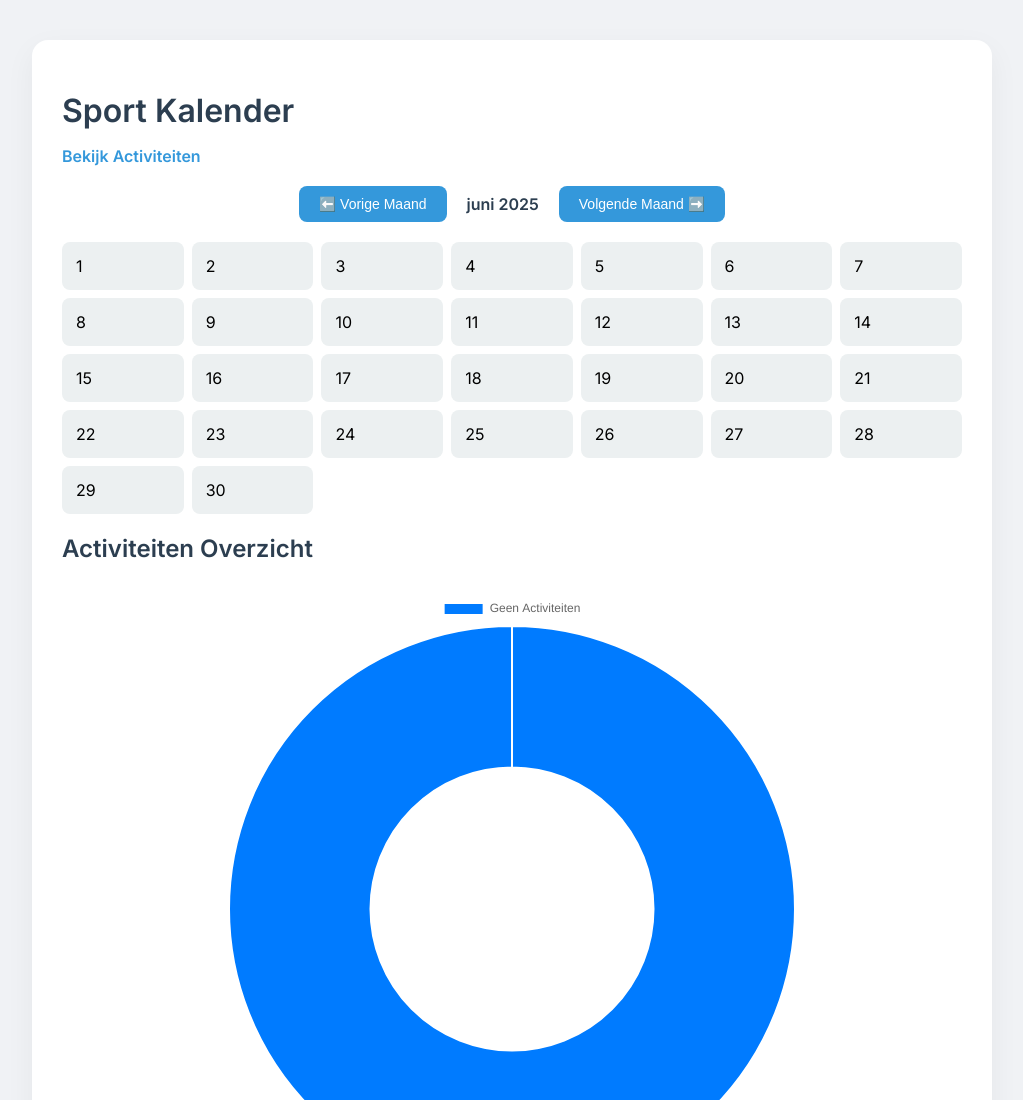
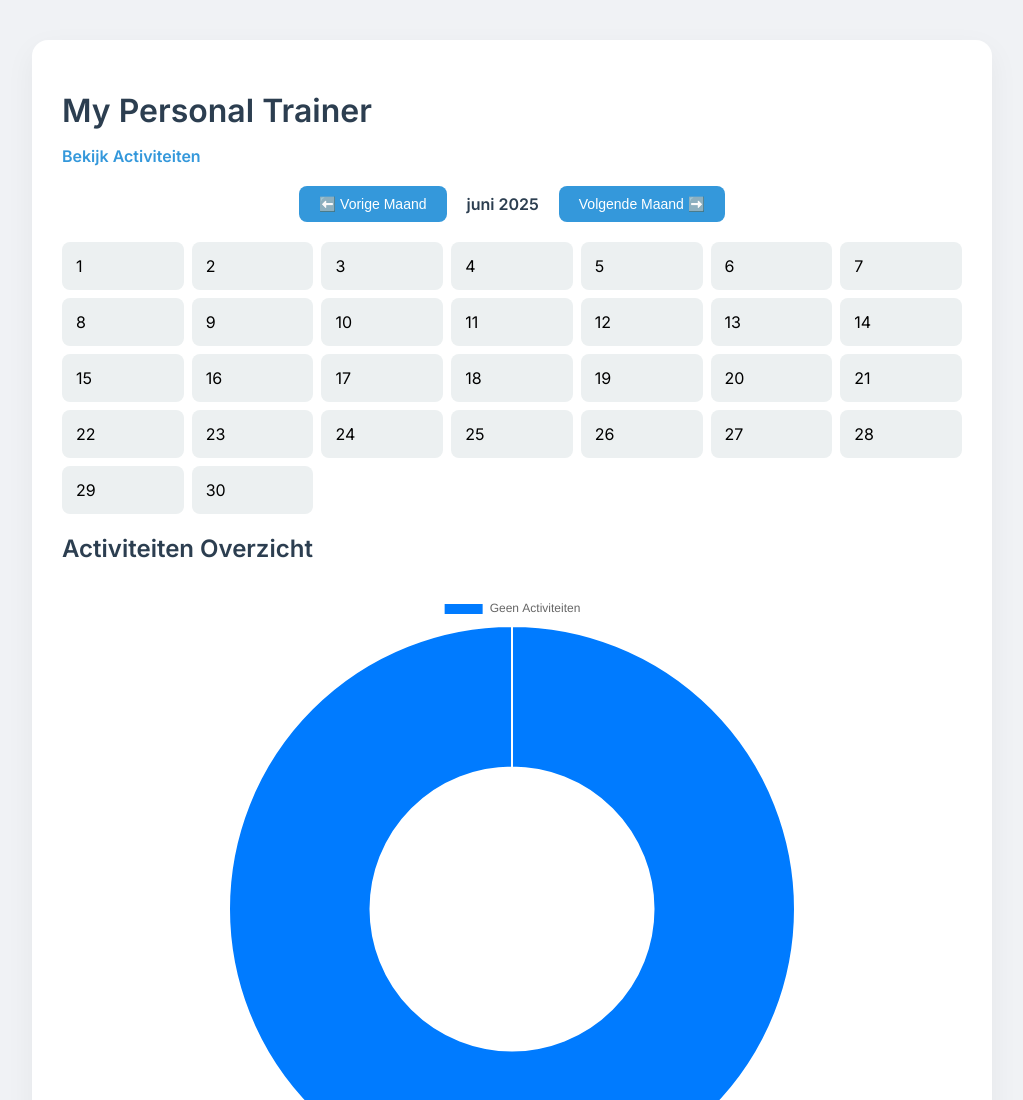
Before and after one commit to Stef-Hermans/1xd-tracker-stef, a plain HTML site: page index.html in a window 1280 px wide. Shown: the top 1100 px of the page, without its empty margins (128-1151 px from the left). Drawn offline with nearby package versions, Linux system fonts and the light colour scheme.

Commit message:
fix: name change app

```diff
--- a/index.html
+++ b/index.html
@@ -4,7 +4,7 @@
 <head>
     <meta charset="UTF-8">
     <meta name="viewport" content="width=device-width, initial-scale=1.0">
-    <title>Sport Kalender</title>
+    <title>My Personal Trainer</title>
     <link href="https://fonts.googleapis.com/css2?family=Inter:wght@400;600&display=swap" rel="stylesheet">
     <script src="https://cdn.jsdelivr.net/npm/chart.js"></script>
     <style>
@@ -119,7 +119,7 @@
 
 <body>
     <div class="container">
-        <h1>Sport Kalender</h1>
+        <h1>My Personal Trainer</h1>
         <nav>
             <a href="activiteiten.html">Bekijk Activiteiten</a>
         </nav>
```
